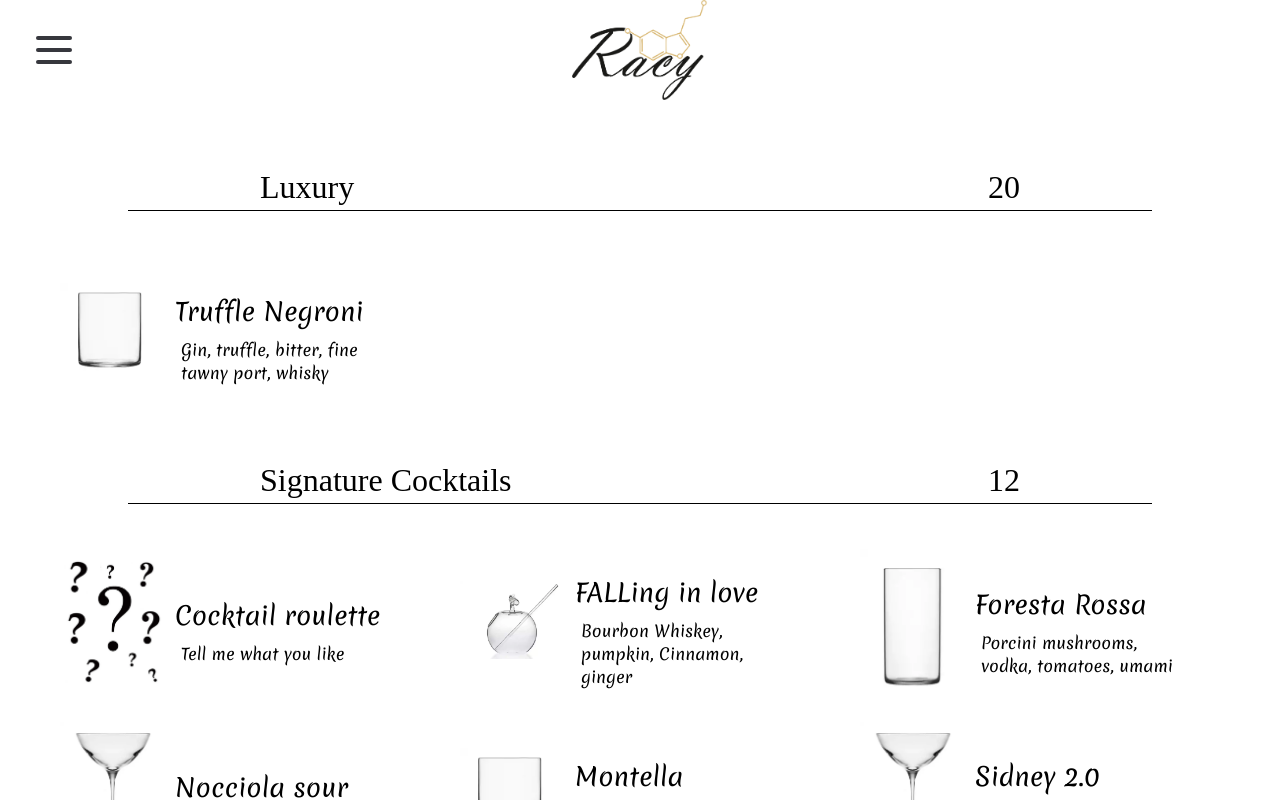
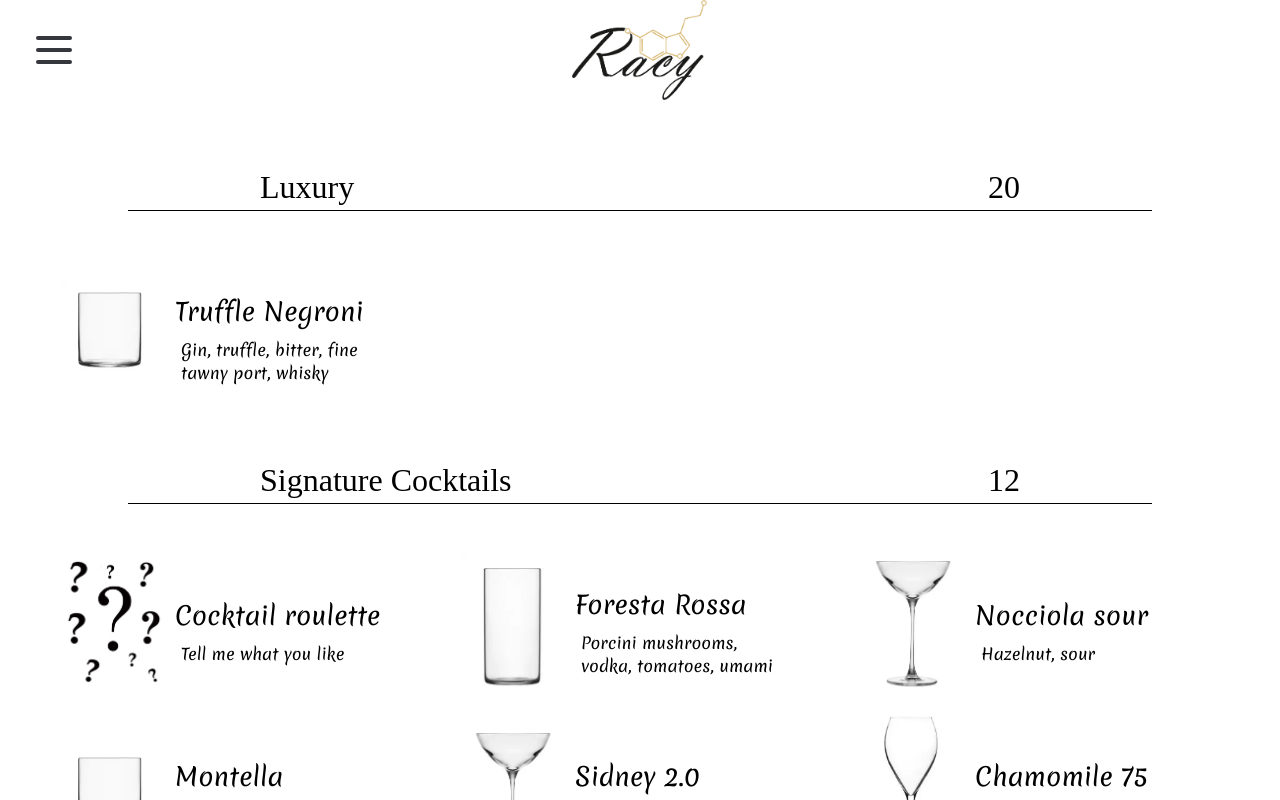
Before and after one commit to Aldodo91/racy-bar, a React (Create React App) app: page /menu-details/1 in a window 1280 px wide. Built offline with nearby package versions, Linux system fonts and the light colour scheme; a web font is replaced by a local one.

Commit message:
Allegeni && smal fix

```diff
--- /dev/null
+++ b/src/components/allergeni.jsx
@@ -0,0 +1,9 @@
+import React from "react";
+import allergeni from "../assets/allergeni.webp";
+import "../style/allergeni.css";
+
+const Allergeni = () => {
+  return <img className="img" width="400px" src={allergeni} alt="allegeni" />;
+};
+
+export default Allergeni;
--- a/src/components/foodSection.jsx
+++ b/src/components/foodSection.jsx
@@ -1,3 +1,4 @@
+import Allergeni from "./allergeni";
 import Category from "./category";
 import FoodElement from "./foodElement";
 
@@ -17,6 +18,7 @@ const FoodSelection = ({ category, nome, langIT, cost, toShare }) => {
               />
             ))}
           </div>
+          {category && category.length && <Allergeni />}
         </center>
       </>
     )
--- a/src/costants/menuElement.js
+++ b/src/costants/menuElement.js
@@ -362,10 +362,15 @@ export const specialCoffie = [
     desc: "Indian Chai, latte, cannella ",
     prezzo: 3,
   },
+  // {
+  //   nome: "Pumpkin spice latte",
+  //   desc: "Zucca, espresso, latte, cannella ",
+  //   prezzo: 3,
+  // },
   {
-    nome: "Pumpkin spice latte",
-    desc: "Zucca, espresso, latte, cannella ",
-    prezzo: 3,
+    nome: "Cioccolata calda Venchi 1878",
+    desc: "servita con marshmallow",
+    prezzo: 4,
   },
   {
     nome: "Mocaccino",
--- a/src/costants/signature.js
+++ b/src/costants/signature.js
@@ -21,14 +21,14 @@ export const signature = [
       en: "Tell me what you like",
     },
   },
-  {
-    img: images.mela,
-    nome: "FALLing in love",
-    ricetta: {
-      it: "Bourbon Whiskey, zucca, cannella, zenzero",
-      en: "Bourbon Whiskey, pumpkin, Cinnamon, ginger",
-    },
-  },
+  // {
+  //   img: images.mela,
+  //   nome: "FALLing in love",
+  //   ricetta: {
+  //     it: "Bourbon Whiskey, zucca, cannella, zenzero",
+  //     en: "Bourbon Whiskey, pumpkin, Cinnamon, ginger",
+  //   },
+  // },
   {
     img: images.bl,
     nome: "Foresta Rossa",
--- /dev/null
+++ b/src/style/allergeni.css
@@ -0,0 +1,5 @@
+.img {
+    overflow: hidden;
+    border-radius: 50px;
+    animation: anim-in 0.3s linear;
+}
```
Also changed, not shown: src/assets/allergeni.webp (added).
